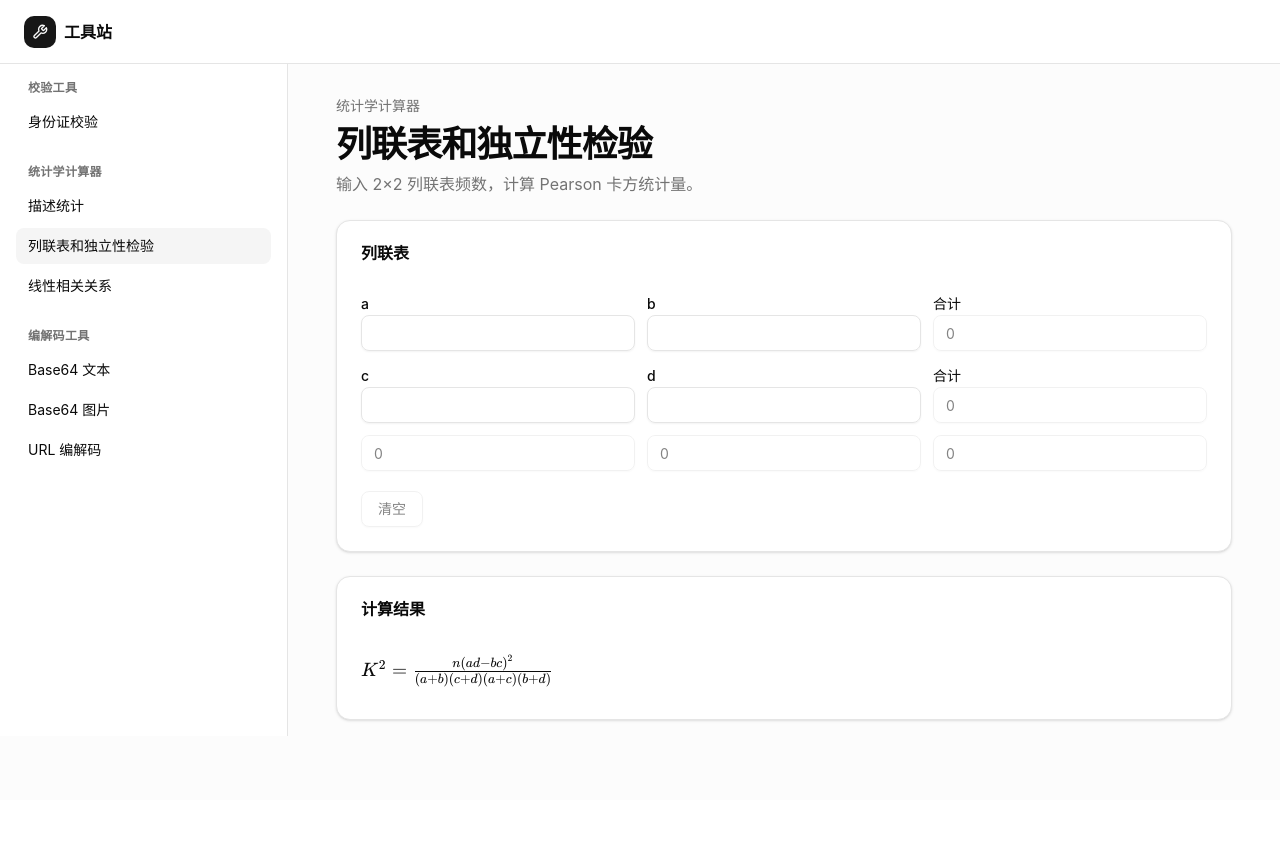
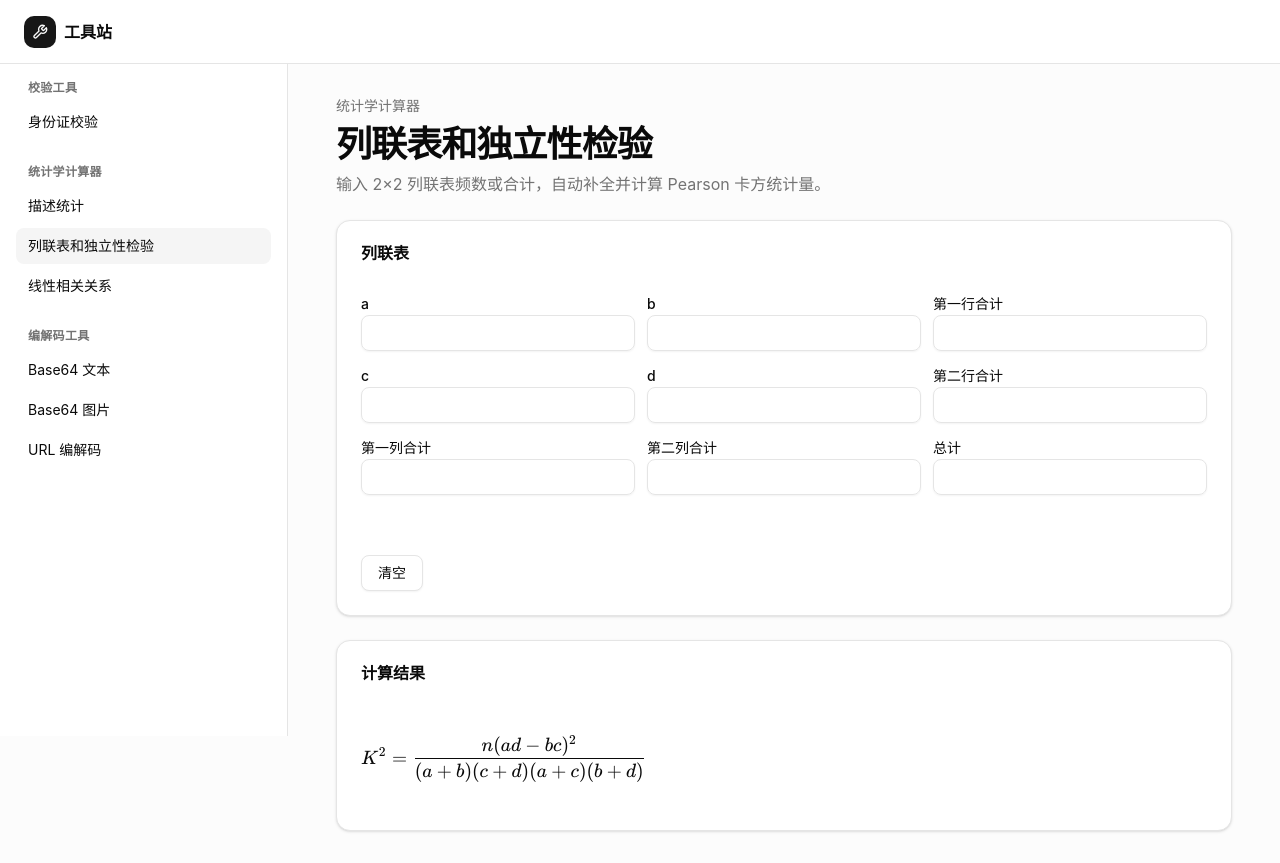
Before and after one commit to ShuJun-Junical/web-tools, a Vue app: page /statistic/independence in a window 1280 px wide. Before the commit the page ends 800 px from the top, so only its background shows below. Built offline with nearby package versions, Linux system fonts and the light colour scheme.

Commit message:
统计学计算器细节优化

```diff
--- a/src/lib/statistics.ts
+++ b/src/lib/statistics.ts
@@ -14,6 +14,64 @@ export interface LinearCorrelation {
   coefficient: number
   slope: number
   intercept: number
+}
+
+export const contingencyKeys = ['a', 'b', 'c', 'd', 'ab', 'cd', 'ac', 'bd', 'n'] as const
+export type ContingencyKey = typeof contingencyKeys[number]
+
+const contingencyEquations: ReadonlyArray<readonly [ContingencyKey, ContingencyKey, ContingencyKey]> = [
+  ['a', 'b', 'ab'],
+  ['c', 'd', 'cd'],
+  ['a', 'c', 'ac'],
+  ['b', 'd', 'bd'],
+  ['ab', 'cd', 'n'],
+  ['ac', 'bd', 'n'],
+]
+
+export function solveContingencyTable(input: Partial<Record<ContingencyKey, number>>) {
+  const values = Object.fromEntries(contingencyKeys.map(key => [key, input[key] ?? null])) as Record<ContingencyKey, number | null>
+  const derivedKeys = new Set<ContingencyKey>()
+  const conflictKeys = new Set<ContingencyKey>()
+  const negativeKeys = new Set<ContingencyKey>()
+  let changed: boolean
+
+  do {
+    changed = false
+
+    contingencyEquations.forEach(([leftKey, rightKey, totalKey]) => {
+      const left = values[leftKey]
+      const right = values[rightKey]
+      const total = values[totalKey]
+      const missing = [leftKey, rightKey, totalKey].filter(key => values[key] === null)
+
+      if (!missing.length) {
+        if (left! + right! !== total) [leftKey, rightKey, totalKey].forEach(key => conflictKeys.add(key))
+        return
+      }
+      if (missing.length !== 1) return
+
+      const key = missing[0]
+      const value = key === totalKey ? left! + right! : total! - values[key === leftKey ? rightKey : leftKey]!
+      if (value < 0) {
+        [leftKey, rightKey, totalKey].forEach(item => {
+          conflictKeys.add(item)
+          negativeKeys.add(item)
+        })
+        return
+      }
+
+      values[key] = value
+      derivedKeys.add(key)
+      changed = true
+    })
+  } while (changed)
+
+  return {
+    values,
+    derivedKeys: contingencyKeys.filter(key => derivedKeys.has(key)),
+    conflictKeys: contingencyKeys.filter(key => conflictKeys.has(key)),
+    negativeKeys: contingencyKeys.filter(key => negativeKeys.has(key)),
+  }
 }
 
 export function parseNumberLines(text: string) {
@@ -71,6 +129,12 @@ export function chiSquare2x2([a, b, c, d]: readonly number[]): number | null {
   return denominator ? (n * (a * d - b * c) ** 2) / denominator : null
 }
 
+export function phiCoefficient2x2(counts: readonly number[]): number | null {
+  const chiSquare = chiSquare2x2(counts)
+  const total = counts.reduce((sum, value) => sum + value, 0)
+  return chiSquare === null || !total ? null : Math.sqrt(chiSquare / total)
+}
+
 export function linearCorrelation(x: number[], y: number[]): LinearCorrelation | null {
   if (x.length !== y.length || x.length < 2) return null
 
--- a/src/pages/statistic/IndependencePage.vue
+++ b/src/pages/statistic/IndependencePage.vue
@@ -5,87 +5,176 @@ import ToolPage from '@/components/ToolPage.vue'
 import { Button } from '@/components/ui/button'
 import { Card, CardContent, CardHeader, CardTitle } from '@/components/ui/card'
 import { Input } from '@/components/ui/input'
-import { chiSquare2x2 } from '@/lib/statistics'
+import {
+  chiSquare2x2,
+  contingencyKeys,
+  phiCoefficient2x2,
+  solveContingencyTable,
+  type ContingencyKey,
+} from '@/lib/statistics'
 
-const cells = ref({ a: '', b: '', c: '', d: '' })
-const keys = ['a', 'b', 'c', 'd'] as const
-const hasInput = computed(() => keys.some(key => cells.value[key] !== ''))
-const invalidKeys = computed(() => keys.filter(key => {
+const tableRows = [
+  ['a', 'b', 'ab'],
+  ['c', 'd', 'cd'],
+  ['ac', 'bd', 'n'],
+] as const
+const coreKeys = ['a', 'b', 'c', 'd'] as const
+const totalKeys: ContingencyKey[] = ['ab', 'cd', 'ac', 'bd']
+const labels: Record<ContingencyKey, string> = {
+  a: 'a',
+  b: 'b',
+  c: 'c',
+  d: 'd',
+  ab: '第一行合计',
+  cd: '第二行合计',
+  ac: '第一列合计',
+  bd: '第二列合计',
+  n: '总计',
+}
+
+function emptyCells(): Record<ContingencyKey, string> {
+  return Object.fromEntries(contingencyKeys.map(key => [key, ''])) as Record<ContingencyKey, string>
+}
+
+const cells = ref(emptyCells())
+const inputVersions = ref(Object.fromEntries(contingencyKeys.map(key => [key, 0])) as Record<ContingencyKey, number>)
+const hasInput = computed(() => contingencyKeys.some(key => cells.value[key] !== ''))
+const invalidKeys = computed(() => contingencyKeys.filter(key => {
   const raw = cells.value[key]
   const value = Number(raw)
-  return raw !== '' && (!Number.isInteger(value) || value < 0)
+  return raw !== '' && (!raw.trim() || !Number.isSafeInteger(value) || value < 0)
 }))
-const counts = computed(() => keys.map(key => Number(cells.value[key]) || 0) as [number, number, number, number])
-const result = computed(() => invalidKeys.value.length ? null : chiSquare2x2(counts.value))
-const totals = computed(() => {
-  const [a, b, c, d] = counts.value
-  return { ab: a + b, cd: c + d, ac: a + c, bd: b + d, n: a + b + c + d }
+const inputValues = computed(() => Object.fromEntries(contingencyKeys.flatMap(key => {
+  const raw = cells.value[key]
+  return raw === '' ? [] : [[key, Number(raw)]]
+})) as Partial<Record<ContingencyKey, number>>)
+const solution = computed(() => solveContingencyTable(invalidKeys.value.length ? {} : inputValues.value))
+const unresolvedKeys = computed(() => hasInput.value && !invalidKeys.value.length && !solution.value.conflictKeys.length
+  ? coreKeys.filter(key => solution.value.values[key] === null)
+  : [])
+const counts = computed(() => {
+  const values = coreKeys.map(key => solution.value.values[key])
+  return values.includes(null) ? null : values as [number, number, number, number]
 })
+const result = computed(() => invalidKeys.value.length || solution.value.conflictKeys.length || !counts.value
+  ? null
+  : chiSquare2x2(counts.value))
+const association = computed(() => result.value === null || !counts.value ? null : phiCoefficient2x2(counts.value))
+const hasZeroTotal = computed(() => Boolean(
+  counts.value
+  && !invalidKeys.value.length
+  && !solution.value.conflictKeys.length
+  && result.value === null,
+))
 const formula = computed(() => {
   const base = 'K^2=\\frac{n(ad-bc)^2}{(a+b)(c+d)(a+c)(b+d)}'
-  if (!hasInput.value || invalidKeys.value.length || result.value === null) return katex.renderToString(base)
+  if (result.value === null || !counts.value) return katex.renderToString(base, { displayMode: true })
 
   const [a, b, c, d] = counts.value
+  const { ab, cd, ac, bd, n } = solution.value.values
   const rounded = Math.round(result.value * 10000) / 10000
   return katex.renderToString(
-    `${base}=\\frac{${totals.value.n}\\times(${a}\\times${d}-${b}\\times${c})^2}`
-    + `{${totals.value.ab}\\times${totals.value.cd}\\times${totals.value.ac}\\times${totals.value.bd}}`
+    `${base}=\\frac{${n}\\times(${a}\\times${d}-${b}\\times${c})^2}`
+    + `{${ab}\\times${cd}\\times${ac}\\times${bd}}`
     + `${result.value === rounded ? '=' : '\\approx'}${rounded}`,
+    { displayMode: true },
+  )
+})
+const associationFormula = computed(() => {
+  if (association.value === null || result.value === null) return ''
+
+  const chiSquare = Math.round(result.value * 10000) / 10000
+  return katex.renderToString(
+    `\\phi=\\sqrt{\\frac{K^2}{n}}=\\sqrt{\\frac{${chiSquare}}{${solution.value.values.n}}}\\approx${association.value.toFixed(4)}`,
+    { displayMode: true },
   )
 })
 
+function displayValue(key: ContingencyKey) {
+  return cells.value[key] !== '' ? cells.value[key] : (solution.value.values[key] ?? '')
+}
+
+function setCell(key: ContingencyKey, value: string | number) {
+  cells.value[key] = String(value)
+  if (value === '') inputVersions.value[key]++
+}
+
+function isInvalid(key: ContingencyKey) {
+  return invalidKeys.value.includes(key)
+    || solution.value.conflictKeys.includes(key)
+    || (hasZeroTotal.value && totalKeys.includes(key) && solution.value.values[key] === 0)
+}
+
 function clear() {
-  cells.value = { a: '', b: '', c: '', d: '' }
+  cells.value = emptyCells()
 }
 </script>
 
 <template>
-  <ToolPage title="列联表和独立性检验" category="统计学计算器" description="输入 2×2 列联表频数，计算 Pearson 卡方统计量。">
+  <ToolPage title="列联表和独立性检验" category="统计学计算器" description="输入 2×2 列联表频数或合计，自动补全并计算 Pearson 卡方统计量。">
     <Card>
       <CardHeader><CardTitle>列联表</CardTitle></CardHeader>
-      <CardContent class="space-y-5">
-        <div class="grid grid-cols-3 gap-3">
-          <template v-for="key in keys" :key="key">
-            <div v-if="key === 'a' || key === 'c'" class="contents">
-              <label :for="`cell-${key}`" class="space-y-1">
-                <span class="text-sm font-medium">{{ key }}</span>
-                <Input :id="`cell-${key}`" v-model="cells[key]" type="number" min="0" step="1" :aria-invalid="invalidKeys.includes(key)" />
-              </label>
-              <label :for="`cell-${key === 'a' ? 'b' : 'd'}`" class="space-y-1">
-                <span class="text-sm font-medium">{{ key === 'a' ? 'b' : 'd' }}</span>
+      <CardContent>
+        <form class="space-y-5" @reset="clear">
+          <div class="grid grid-cols-3 gap-3">
+            <template v-for="(row, rowIndex) in tableRows" :key="rowIndex">
+              <label v-for="key in row" :key="key" :for="`cell-${key}`" class="space-y-1">
+                <span class="text-sm font-medium">{{ labels[key] }}</span>
                 <Input
-                  :id="`cell-${key === 'a' ? 'b' : 'd'}`"
-                  v-model="cells[key === 'a' ? 'b' : 'd']"
+                  :key="inputVersions[key]"
+                  :id="`cell-${key}`"
+                  :model-value="displayValue(key)"
                   type="number"
                   min="0"
                   step="1"
-                  :aria-invalid="invalidKeys.includes(key === 'a' ? 'b' : 'd')"
+                  autocomplete="off"
+                  :aria-invalid="isInvalid(key)"
+                  :class="[
+                    cells[key] === '' && solution.derivedKeys.includes(key) && 'bg-muted/60 text-muted-foreground',
+                    hasZeroTotal && totalKeys.includes(key) && solution.values[key] === 0 && 'bg-destructive/10',
+                  ]"
+                  @update:model-value="value => setCell(key, value)"
                 />
               </label>
-              <div class="space-y-1">
-                <span class="text-sm font-medium">合计</span>
-                <Input :model-value="key === 'a' ? totals.ab : totals.cd" disabled aria-label="行合计" />
-              </div>
-            </div>
-          </template>
-          <Input :model-value="totals.ac" disabled aria-label="第一列合计" />
-          <Input :model-value="totals.bd" disabled aria-label="第二列合计" />
-          <Input :model-value="totals.n" disabled aria-label="总计" />
-        </div>
-        <p v-if="invalidKeys.length" role="alert" class="text-sm text-destructive">
-          {{ invalidKeys.join('、') }} 必须是非负整数。
-        </p>
-        <p v-else-if="hasInput && result === null" role="alert" class="text-sm text-destructive">
-          行合计或列合计为零，无法计算卡方统计量。
-        </p>
-        <Button variant="outline" :disabled="!hasInput" @click="clear">清空</Button>
+            </template>
+          </div>
+          <p v-if="solution.derivedKeys.length" class="text-sm text-muted-foreground">
+            浅色数值由已输入的分项和合计自动计算，可直接修改。
+          </p>
+          <div class="min-h-5 text-sm">
+            <p v-if="invalidKeys.length" role="alert" class="text-destructive">
+              {{ invalidKeys.map(key => labels[key]).join('、') }} 必须是非负整数。
+            </p>
+            <p v-else-if="solution.negativeKeys.length" role="alert" class="text-destructive">
+              合计不能小于已输入的组成项。
+            </p>
+            <p v-else-if="solution.conflictKeys.length" role="alert" class="text-destructive">
+              {{ solution.conflictKeys.map(key => labels[key]).join('、') }} 的数值与合计不一致。
+            </p>
+            <p v-else-if="unresolvedKeys.length" role="status" class="text-muted-foreground">
+              信息不足，尚不能确定 {{ unresolvedKeys.join('、') }}。
+            </p>
+            <p v-else-if="hasZeroTotal" role="alert" class="text-destructive">
+              行合计或列合计为零，无法计算卡方统计量。
+            </p>
+          </div>
+          <Button type="reset" variant="outline">清空</Button>
+        </form>
       </CardContent>
     </Card>
 
     <Card aria-live="polite">
       <CardHeader><CardTitle>计算结果</CardTitle></CardHeader>
-      <CardContent>
-        <div class="overflow-x-auto py-2" v-html="formula" />
+      <CardContent class="space-y-5">
+        <div class="overflow-x-auto py-2 [&_.katex-html]:text-left" v-html="formula" />
+        <div v-if="association !== null" class="space-y-2 border-t pt-5">
+          <p class="text-sm font-medium">关联强度（Phi 系数）</p>
+          <p class="text-3xl font-semibold">{{ (association * 100).toFixed(2) }}%</p>
+          <div class="overflow-x-auto py-1 [&_.katex-html]:text-left" v-html="associationFormula" />
+          <p class="text-sm text-muted-foreground">
+            该百分比是 Phi 系数的百分比表达，统计显著性需另行判断。
+          </p>
+        </div>
       </CardContent>
     </Card>
   </ToolPage>
```
Also changed, not shown: 2 other files (tests, documents, lock files or other folders).
